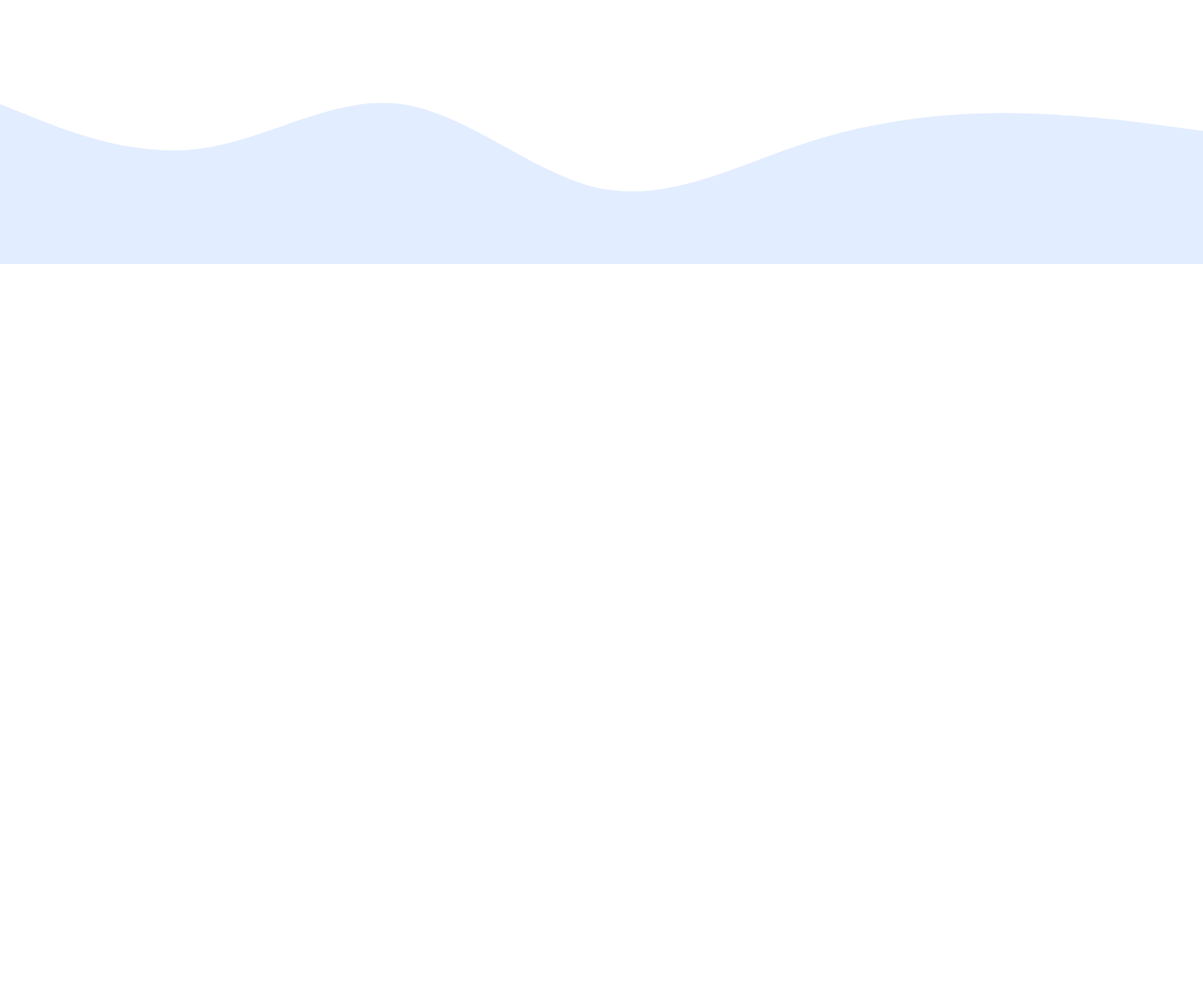
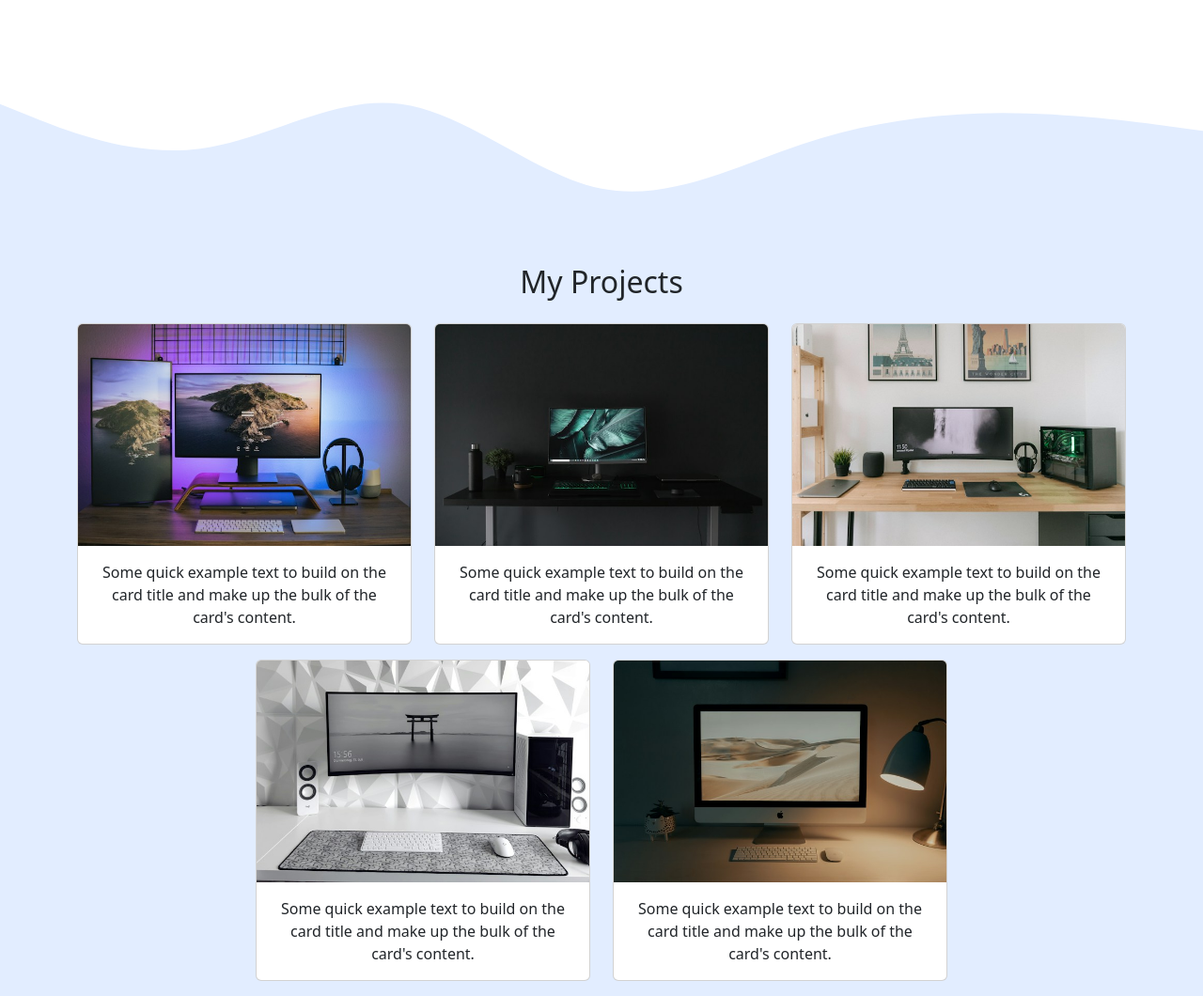
Before and after one commit to Aldisapoetra/latihan-bootstrap, a plain HTML site: page index.html in a window 1280 px wide. Shown: the part 993-2053 px from the top of the page at 94% size. Before the commit the page ends 1274 px from the top, so only its background shows below. Drawn offline with nearby package versions, Linux system fonts and the light colour scheme.

Commit message:
Membuat projects

```diff
--- a/index.html
+++ b/index.html
@@ -77,6 +77,65 @@
     </section>
     <!-- Akhir About -->
 
+    <!-- Projects -->
+    <section id="projects">
+        <div class="container text-center">
+            <div class="row mb-3">
+                <div class="col">
+                    <h2>My Projects</h2>
+                </div>
+            </div>
+            <div class="row justify-content-center">
+                <div class="col-md-4 mb-3">
+                    <div class="card">
+                        <img src="img/1.jpg" class="card-img-top" alt="...">
+                        <div class="card-body">
+                            <p class="card-text">Some quick example text to build on the card title and make up the bulk of the card's
+                                content.</p>
+                        </div>
+                    </div>
+                </div>
+                <div class="col-md-4 mb-3">
+                    <div class="card">
+                        <img src="img/2.jpg" class="card-img-top" alt="...">
+                        <div class="card-body">
+                            <p class="card-text">Some quick example text to build on the card title and make up the bulk of the card's
+                                content.</p>
+                        </div>
+                    </div>
+                </div>
+                <div class="col-md-4 mb-3">
+                    <div class="card">
+                        <img src="img/3.jpg" class="card-img-top" alt="...">
+                        <div class="card-body">
+                            <p class="card-text">Some quick example text to build on the card title and make up the bulk of the card's
+                                content.</p>
+                        </div>
+                    </div>
+                </div>
+                <div class="col-md-4 mb-3">
+                    <div class="card">
+                        <img src="img/4.jpg" class="card-img-top" alt="...">
+                        <div class="card-body">
+                            <p class="card-text">Some quick example text to build on the card title and make up the bulk of the card's
+                                content.</p>
+                        </div>
+                    </div>
+                </div>
+                <div class="col-md-4 mb-3">
+                    <div class="card">
+                        <img src="img/5.jpg" class="card-img-top" alt="...">
+                        <div class="card-body">
+                            <p class="card-text">Some quick example text to build on the card title and make up the bulk of the card's
+                                content.</p>
+                        </div>
+                    </div>
+                </div>
+            </div>
+        </div>
+    </section>
+    <!-- Akhir Projects -->
+
 
 
     <script src="https://cdn.jsdelivr.net/npm/bootstrap@5.2.3/dist/js/bootstrap.bundle.min.js"
--- a/style.css
+++ b/style.css
@@ -5,3 +5,7 @@ body {
 .jumbotron {
     background-color: #e2edff;
 }
+
+#projects {
+    background-color: #e2edff;
+}
```
